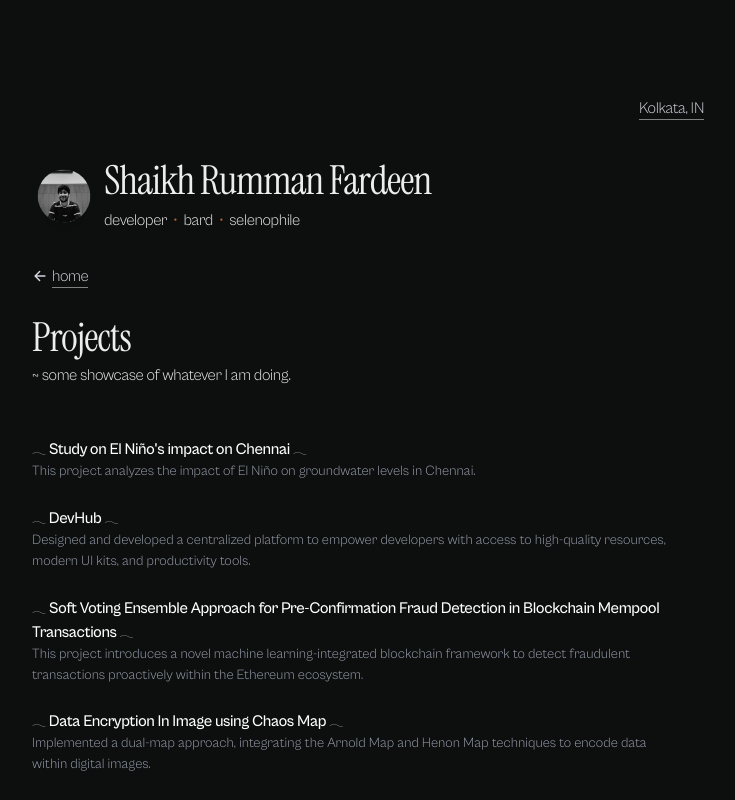
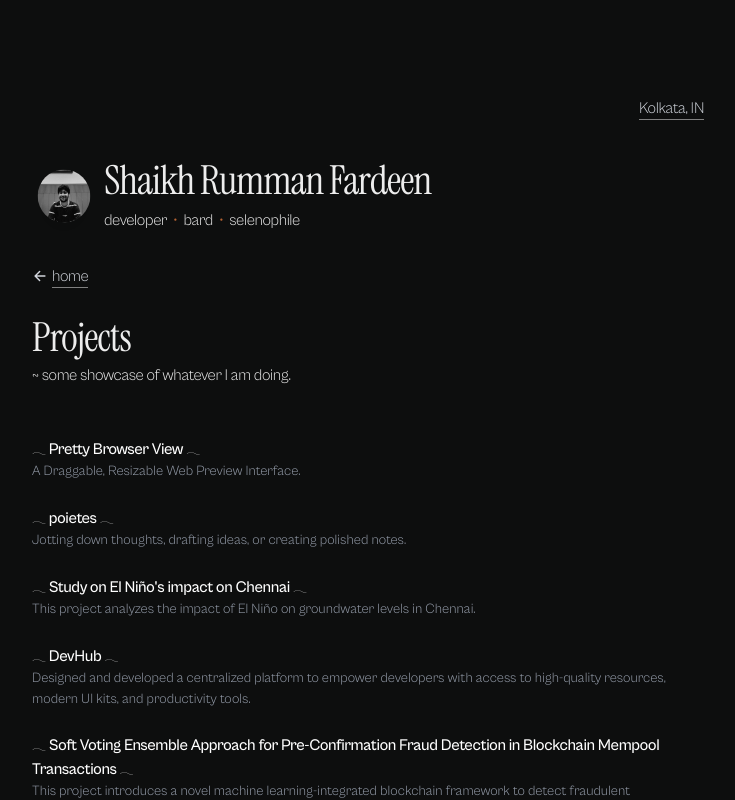
Before and after one commit to srummanf/vetrina, a Next.js app: page /projects in a window 1280 px wide. Shown: the top 800 px of the page, without its empty margins (272-1007 px from the left). Built offline with nearby package versions, Linux system fonts and the light colour scheme; no server answers.

Commit message:
update: `Update data/projects.ts with new project information`

```diff
--- a/data/projects.ts
+++ b/data/projects.ts
@@ -1,4 +1,4 @@
-// lib/projects.ts
+// data/projects.ts
 
 export interface Project {
   id: number;
@@ -8,6 +8,19 @@ export interface Project {
 }
 
 export const projects: Project[] = [
+  {
+    id: 1,
+    title: "Pretty Browser View",
+    description: "A Draggable, Resizable Web Preview Interface.",
+    link: "https://github.com/srummanf/pretty-browser-view",
+  },
+  {
+    id: 1,
+    title: "poietes",
+    description:
+      "Jotting down thoughts, drafting ideas, or creating polished notes.",
+    link: "https://github.com/srummanf/poietes",
+  },
   {
     id: 1,
     title: "Study on El Niño's impact on Chennai",
@@ -24,7 +37,8 @@ export const projects: Project[] = [
   },
   {
     id: 3,
-    title: "Soft Voting Ensemble Approach for Pre-Confirmation Fraud Detection in Blockchain Mempool Transactions",
+    title:
+      "Soft Voting Ensemble Approach for Pre-Confirmation Fraud Detection in Blockchain Mempool Transactions",
     description:
       "This project introduces a novel machine learning-integrated blockchain framework to detect fraudulent transactions proactively within the Ethereum ecosystem. ",
     link: "https://github.com/srummanf/Fraud-Blockchain-Transaction-Detection",
@@ -57,4 +71,37 @@ export const projects: Project[] = [
       "Developed a smart surveillance solution that enhances traditional ANPR and FRS systems by addressing visibility issues (fog, rain, reflections, dust).",
     link: "https://github.com/mohammadshaad/codephilics-vitish",
   },
+  {
+    id: 3,
+    title: "Interactive-Candle-Blow-Birthday-Cake",
+    description:
+      "An interactive HTML, CSS, and JavaScript project that simulates a birthday cake.",
+    link: "https://github.com/srummanf/Interactive-Candle-Blow-Birthday-Cake",
+  },
+  {
+    id: 3,
+    title: "Expense Tracker",
+    description: "A expense tracker made considering my needs.",
+    link: "https://github.com/srummanf/Expense-Tracker",
+  },
+  {
+    id: 3,
+    title: "Poetic Whispers",
+    description:
+      "Where timeless verses meet Ghibli-inspired enchantment, bringing the magic of classic poetry to life.",
+    link: "https://github.com/srummanf/Poetic-Whispers",
+  },
+  {
+    id: 3,
+    title: "Howls UI",
+    description:
+      "A Ghibli-inspired component library for shadcn/ui Based on Matsu theme by Matt Wierzbicki.",
+    link: "https://github.com/srummanf/Howls-UI",
+  },
+  {
+    id: 3,
+    title: "Creating Your Own NPX Portfolio Command",
+    description: "Creating your own npx portfolio command.",
+    link: "https://github.com/srummanf/Create-Your-NPX-Portfolio",
+  },
 ];
--- a/public/ideas.md
+++ b/public/ideas.md
@@ -2,43 +2,147 @@
 
 This repository collects my favorite and inspirational developer portfolio websites.
 
-| No. | Portfolio Website                                                 | GitHub Repository                                                                  |
-| --- | ----------------------------------------------------------------- | ---------------------------------------------------------------------------------- |
-| 1   | [adityainduraj.xyz](https://www.adityainduraj.xyz/)                  | _(Not available)_                                                                |
-| 2   | [gaurshubham.com](https://gaurshubham.com/)                          | [shubhamessier/portfolio](https://github.com/shubhamessier/portfolio)                 |
-| 3   | [utkarsh-singhal.is-a.dev](https://utkarsh-singhal.is-a.dev/)        | [Utkarsh-Singhal-26/portfolio](https://github.com/Utkarsh-Singhal-26/portfolio)       |
-| 4   | [thegr8binil.me](https://www.thegr8binil.me/)                        | _(Not available)_                                                                |
-| 5   | [minimalist-portfolio](https://minimalist-portfolio-phi.vercel.app/) | [impulseadi/minimalist_portfolio](https://github.com/impulseadi/minimalist_portfolio) |
-| 6   | [mathisdev.pro](https://mathisdev.pro/)                              | [mathisdev7/my-portfolio](https://github.com/mathisdev7/my-portfolio)                 |
-| 7   | [foliotemplate](https://foliotemplate.vercel.app/)                   | [rsalim0/foliotemplate](https://github.com/rsalim0/foliotemplate)                     |
-| 8   | [fizzyd.vercel.app](https://fizzyd.vercel.app/)                      | [rsalim0/fizzy](https://github.com/rsalim0/fizzy)                                     |
-| 9   | [1chooo.com](https://1chooo.com/)                                    | [1chooo/portfolio](https://github.com/1chooo/portfolio)                               |
-| 10  | [sachindesai.in](https://www.sachindesai.in/)                        | _(Not available)_                                                                |
-| 11  | [imuhammadessa](https://muhammadessa.vercel.app/)                    | [imuhammadessa.github.io](https://github.com/imuhammadessa/imuhammadessa.github.io)   |
-| 12  | [umeshnagare.com](https://umeshnagare.com/)                          | [Algoture/PortFolio](https://github.com/Algoture/PortFolio)                           |
-| 13  | [yuxxeun.xyz](https://yuxxeun.xyz/)                                  | _(Not available)_                                                                |
-| 14  | [remvze.com](https://remvze.com/)                                    | [remvze/website](https://github.com/remvze/website)                                   |
-| 15  | [salim.engineer](https://www.salim.engineer/)                        | [rsalim0/salim.engineer](https://github.com/rsalim0/salim.engineer)                   |
-| 16  | [rossmoody.com](https://rossmoody.com/)                              | [rossmoody/rossmoody.com](https://github.com/rossmoody/rossmoody.com)                 |
-| 17  | [olawale.dev](https://www.olawale.dev/)                              | _(Not available)_                                                                |
-| 18  | [byhuy.com](https://www.byhuy.com/)                                  | _(Not available)_                                                                |
-| 19  | [dipeshmurmu.com.np](https://dipeshmurmu.com.np/)                    | _(Not available)_                                                                |
-| 20  | [zaher.design](https://zaher.design/)                                | _(Not available)_                                                                |
-| 21  | [ismail.uz](https://ismail.uz/)                                      | _(Not available)_                                                                |
-| 22  | [goodie.work](https://www.goodie.work/)                              | [GoodyBoy301/goodie.work](https://github.com/GoodyBoy301/goodie.work)                 |
-| 23  | [asrvd.me](https://asrvd.me/)                                        | [asrvd/asrvd.me](https://github.com/asrvd/asrvd.me)                                   |
-| 24  | [jhey.dev](https://www.jhey.dev/)                                    | [jh3y/jhey.dev](https://github.com/jh3y/jhey.dev/tree/main/site)                      |
-| 25  | [sarahdayan.dev](https://www.sarahdayan.dev/)                        | _(Not available)_                                                                |
-| 26  | [delba.dev](https://delba.dev/)                                      | [delbaoliveira/website](https://github.com/delbaoliveira/website)                     |
-| 27  | [kadet.dev](https://kadet.dev/)                                      | [kadetXx/kadet.dev](https://github.com/kadetXx/kadet.dev)                             |
-| 28  | [rida.dev](https://rida.dev/)                                        | [ridafkih/portfolio-mk2](https://github.com/ridafkih/portfolio-mk2)                   |
-| 29  | [portfolio-ridafkih](https://portfolio-ridafkih.vercel.app/)         | [ridafkih/portfolio-mk2](https://github.com/ridafkih/portfolio-mk2)                   |
-| 30  | [antfu.me](https://antfu.me/)                                        | [antfu/antfu.me](https://github.com/antfu/antfu.me)                                   |
-| 31  | [seyi.dev](https://www.seyi.dev/)                                    | [oluwadareseyi/folio-v2](https://github.com/oluwadareseyi/folio-v2)                   |
-| 32  | [cretu.dev](https://cretu.dev/)                                      | [cristicretu/cretu.dev](https://github.com/cristicretu/cretu.dev)                     |
-| 33  | [odhyp.com](https://odhyp.com/)                                      | [odhyp/odhyp.com](https://github.com/odhyp/odhyp.com)                                 |
-| 34  | [srummanfold.vercel.app](https://srummanfold.vercel.app/)            | [srummanf/Portfolio-v2](https://github.com/srummanf/Portfolio-v2)                     |
-| 35  | [Ferry By Chloe Yan](https://www.chloeyan.me/ferry)                  | _(Not available)_                                                                |
+<table>
+<tr>
+<th>Portfolio Website</th>
+<th>GitHub Repository</th>
+</tr>
+<tr><td><a href="https://tinygameboy.vercel.app/">tinygameboy.vercel.app/</a></td><td><em>(Not available)</em></td></tr>
+</tr>
+<tr>
+<td><a href="https://gaurshubham.com/">gaurshubham.com</a></td>
+<td><a href="https://github.com/shubhamessier/portfolio">shubhamessier/portfolio</a></td>
+</tr>
+<tr><td><a href="https://utkarsh-singhal.is-a.dev/">utkarsh-singhal.is-a.dev</a></td><td><a href="https://github.com/Utkarsh-Singhal-26/portfolio">Utkarsh-Singhal-26/portfolio</a></td></tr>
+<tr>
+<td><a href="https://www.thegr8binil.me/">thegr8binil.me</a></td>
+<td><em>(Not available)</em></td>
+</tr>
+<tr>
+<td><a href="https://minimalist-portfolio-phi.vercel.app/">minimalist-portfolio</a></td>
+<td><a href="https://github.com/impulseadi/minimalist_portfolio">impulseadi/minimalist_portfolio</a></td>
+</tr>
+<tr>
+<td><a href="https://mathisdev.pro/">mathisdev.pro</a></td>
+<td><a href="https://github.com/mathisdev7/my-portfolio">mathisdev7/my-portfolio</a></td>
+</tr>
+<tr>
+<td><a href="https://foliotemplate.vercel.app/">foliotemplate</a></td>
+<td><a href="https://github.com/rsalim0/foliotemplate">rsalim0/foliotemplate</a></td>
+</tr>
+<tr>
+<td><a href="https://fizzyd.vercel.app/">fizzyd.vercel.app</a></td>
+<td><a href="https://github.com/rsalim0/fizzy">rsalim0/fizzy</a></td>
+</tr>
+<tr>
+<td><a href="https://1chooo.com/">1chooo.com</a></td>
+<td><a href="https://github.com/1chooo/portfolio">1chooo/portfolio</a></td>
+</tr>
+<tr>
+<td><a href="https://www.sachindesai.in/">sachindesai.in</a></td>
+<td><em>(Not available)</em></td>
+</tr>
+<tr>
+<td><a href="https://muhammadessa.vercel.app/">imuhammadessa</a></td>
+<td><a href="https://github.com/imuhammadessa/imuhammadessa.github.io">imuhammadessa.github.io</a></td>
+</tr>
+<tr>
+<td><a href="https://umeshnagare.com/">umeshnagare.com</a></td>
+<td><a href="https://github.com/Algoture/PortFolio">Algoture/PortFolio</a></td>
+</tr>
+<tr>
+<td><a href="https://yuxxeun.xyz/">yuxxeun.xyz</a></td>
+<td><em>(Not available)</em></td>
+</tr>
+<tr>
+<td><a href="https://remvze.com/">remvze.com</a></td>
+<td><a href="https://github.com/remvze/website">remvze/website</a></td>
+</tr>
+<tr>
+<td><a href="https://www.salim.engineer/">salim.engineer</a></td>
+<td><a href="https://github.com/rsalim0/salim.engineer">rsalim0/salim.engineer</a></td>
+</tr>
+<tr>
+<td><a href="https://rossmoody.com/">rossmoody.com</a></td>
+<td><a href="https://github.com/rossmoody/rossmoody.com">rossmoody/rossmoody.com</a></td>
+</tr>
+<tr>
+<td><a href="https://www.olawale.dev/">olawale.dev</a></td>
+<td><em>(Not available)</em></td>
+</tr>
+<tr>
+<td><a href="https://www.byhuy.com/">byhuy.com</a></td>
+<td><em>(Not available)</em></td>
+</tr>
+<tr>
+<td><a href="https://dipeshmurmu.com.np/">dipeshmurmu.com.np</a></td>
+<td><em>(Not available)</em></td>
+</tr>
+<tr>
+<td><a href="https://zaher.design/">zaher.design</a></td>
+<td><em>(Not available)</em></td>
+</tr>
+<tr>
+<td><a href="https://ismail.uz/">ismail.uz</a></td>
+<td><em>(Not available)</em></td>
+</tr>
+<tr>
+<td><a href="https://www.goodie.work/">goodie.work</a></td>
+<td><a href="https://github.com/GoodyBoy301/goodie.work">GoodyBoy301/goodie.work</a></td>
+</tr>
+<tr>
+<td><a href="https://asrvd.me/">asrvd.me</a></td>
+<td><a href="https://github.com/asrvd/asrvd.me">asrvd/asrvd.me</a></td>
+</tr>
+<tr>
+<td><a href="https://www.jhey.dev/">jhey.dev</a></td>
+<td><a href="https://github.com/jh3y/jhey.dev/tree/main/site">jh3y/jhey.dev</a></td>
+</tr>
+<tr>
+<td><a href="https://www.sarahdayan.dev/">sarahdayan.dev</a></td>
+<td><em>(Not available)</em></td>
+</tr>
+<tr>
+<td><a href="https://delba.dev/">delba.dev</a></td>
+<td><a href="https://github.com/delbaoliveira/website">delbaoliveira/website</a></td>
+</tr>
+<tr>
+<td><a href="https://kadet.dev/">kadet.dev</a></td>
+<td><a href="https://github.com/kadetXx/kadet.dev">kadetXx/kadet.dev</a></td>
+</tr>
+<tr>
+<td><a href="https://rida.dev/">rida.dev</a></td>
+<td><a href="https://github.com/ridafkih/portfolio-mk2">ridafkih/portfolio-mk2</a></td>
+</tr>
+<tr>
+<td><a href="https://portfolio-ridafkih.vercel.app/">portfolio-ridafkih</a></td>
+<td><a href="https://github.com/ridafkih/portfolio-mk2">ridafkih/portfolio-mk2</a></td>
+</tr>
+<tr>
+<td><a href="https://antfu.me/">antfu.me</a></td>
+<td><a href="https://github.com/antfu/antfu.me">antfu/antfu.me</a></td>
+</tr>
+<tr>
+<td><a href="https://www.seyi.dev/">seyi.dev</a></td>
+<td><a href="https://github.com/oluwadareseyi/folio-v2">oluwadareseyi/folio-v2</a></td>
+</tr>
+<tr>
+<td><a href="https://cretu.dev/">cretu.dev</a></td>
+<td><a href="https://github.com/cristicretu/cretu.dev">cristicretu/cretu.dev</a></td>
+</tr>
+<tr>
+<td><a href="https://odhyp.com/">odhyp.com</a></td>
+<td><a href="https://github.com/odhyp/odhyp.com">odhyp/odhyp.com</a></td>
+</tr>
+<tr>
+<td><a href="https://srummanfold.vercel.app/">srummanfold.vercel.app</a></td>
+<td><a href="https://github.com/srummanf/Portfolio-v2">srummanf/Portfolio-v2</a></td>
+</tr>
+<tr>
+<td><a href="https://www.chloeyan.me/ferry">Ferry By Chloe Yan</a></td>
+<td><em>(Not available)</em></td>
+</tr>
+</table>
 
 > _∞ This list is ever-growing. If you have suggestions, feel free to PR._
 
```
